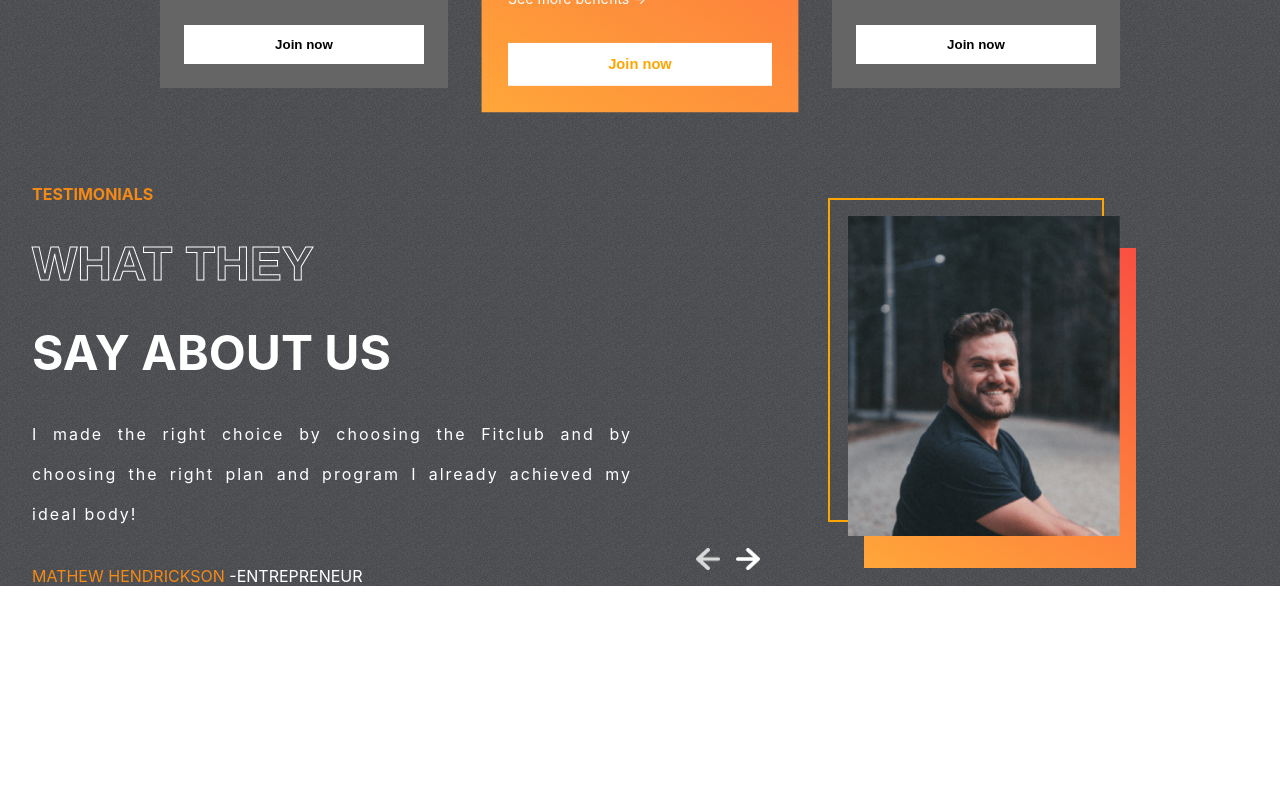
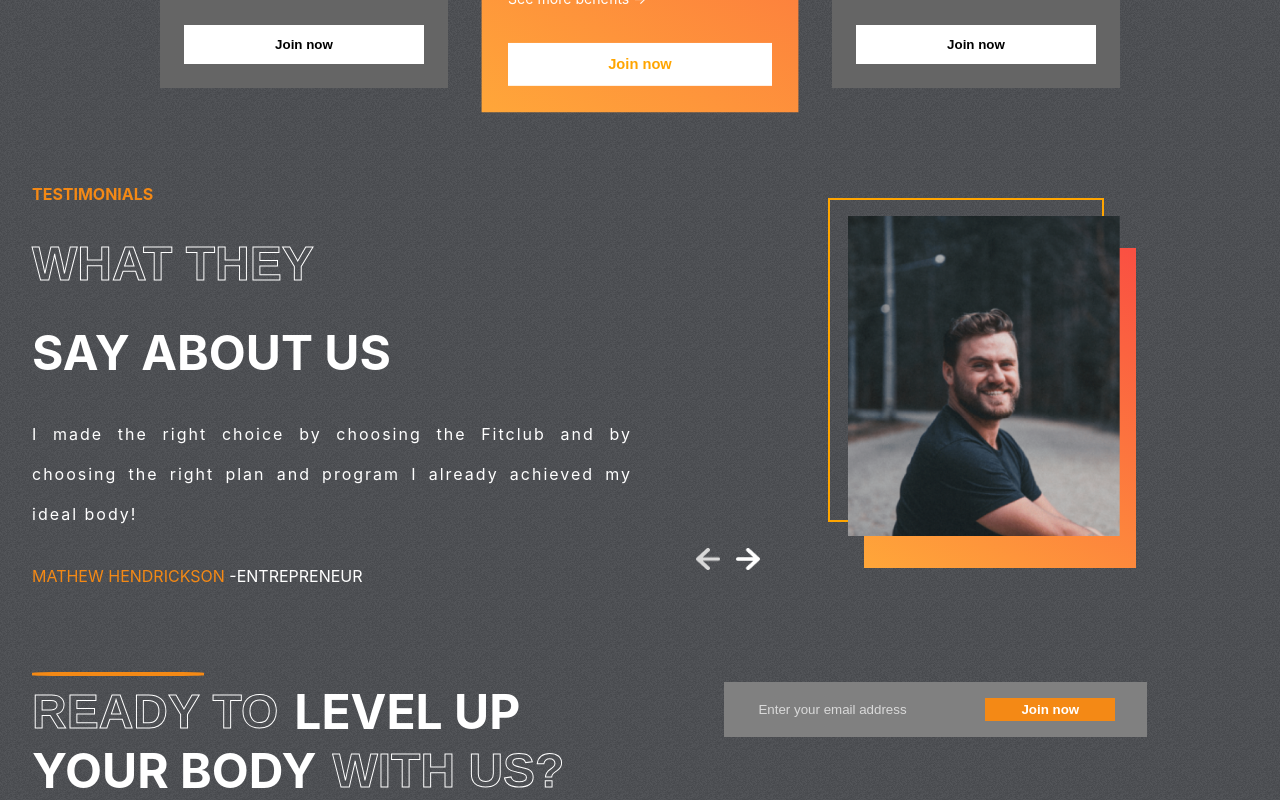
Before and after one commit to Masoud-M/gym-website, a React (Vite) app: page / in a window 1280 px wide. Shown: the part 2342-3142 px from the top of the page. Before the commit the page ends 2928 px from the top, so only its background shows below. Built offline with nearby package versions, Linux system fonts and the light colour scheme.

Commit message:
added join us section

```diff
--- a/package.json
+++ b/package.json
@@ -10,6 +10,7 @@
     "preview": "vite preview"
   },
   "dependencies": {
+    "@emailjs/browser": "^3.11.0",
     "react": "^18.2.0",
     "react-dom": "^18.2.0"
   },
--- a/src/App.jsx
+++ b/src/App.jsx
@@ -1,5 +1,6 @@
 import "./App.css";
 import Hero from "./Components/Hero/Hero";
+import Join from "./Components/Join/Join";
 import Plans from "./Components/Plans/Plans";
 import Programs from "./Components/Programs/Programs";
 import Reasons from "./Components/Reasons/Reasons";
@@ -12,6 +13,7 @@
       <Reasons />
       <Plans />
       <Testimonials />
+      <Join />
     </div>
   );
 }
--- /dev/null
+++ b/src/Components/Join/Join.css
@@ -0,0 +1,61 @@
+.Join {
+  display: flex;
+  padding: 0 2rem;
+  gap: 10rem;
+}
+
+.left-j {
+  color: white;
+  font-size: 3rem;
+  font-weight: bold;
+  text-transform: uppercase;
+  position: relative;
+}
+
+.left-j > hr {
+  position: absolute;
+  width: 10.5rem;
+  border: 2px solid var(--orange);
+  border-radius: 20%;
+  margin: -10px 0;
+}
+
+.left-j > div {
+  display: flex;
+  gap: 1rem;
+  align-items: center;
+}
+
+.right-j {
+  display: flex;
+  justify-content: center;
+  align-items: flex-end;
+}
+
+.email-container {
+  display: flex;
+  gap: 3rem;
+  background-color: gray;
+  padding: 1rem 2rem;
+}
+
+.email-container > input {
+  background-color: transparent;
+  border: none;
+  outline: none;
+  color: var(--lightgray);
+}
+
+::placeholder {
+  color: var(--lightgray);
+}
+
+.btn-j {
+  background-color: var(--orange);
+  color: white;
+  padding: 0 2rem;
+}
+
+.btn-j:hover {
+  scale: 1.1;
+}
--- /dev/null
+++ b/src/Components/Join/Join.jsx
@@ -0,0 +1,57 @@
+import React, { useRef } from "react";
+import "./Join.css";
+import emailjs from "@emailjs/browser";
+
+const Join = () => {
+  const form = useRef();
+
+  // this part of code is from EmailJS to handle the email input
+  const sendEmail = (e) => {
+    e.preventDefault();
+
+    emailjs
+      .sendForm(
+        "service_iscbfvp",
+        "template_kwd8spu",
+        form.current,
+        "YoKuxmP7TJtehzMTb"
+      )
+      .then(
+        (result) => {
+          console.log(result.text);
+        },
+        (error) => {
+          console.log(error.text);
+        }
+      );
+  };
+  // end of the email js code
+
+  return (
+    <div className="Join" id="join-us">
+      <div className="left-j">
+        <hr />
+        <div>
+          <span className="stroke-text">READY TO</span>
+          <span>LEVEL UP</span>
+        </div>
+        <div>
+          <span>YOUR BODY</span>
+          <span className="stroke-text">WITH US?</span>
+        </div>
+      </div>
+      <div className="right j">
+        <form ref={form} className="email-container" onSubmit={sendEmail}>
+          <input
+            type="email"
+            name="user_email"
+            placeholder="Enter your email address"
+          />
+          <button className="btn btn-j">Join now</button>
+        </form>
+      </div>
+    </div>
+  );
+};
+
+export default Join;
```
Also changed, not shown: 1 other file (tests, documents, lock files or other folders).
